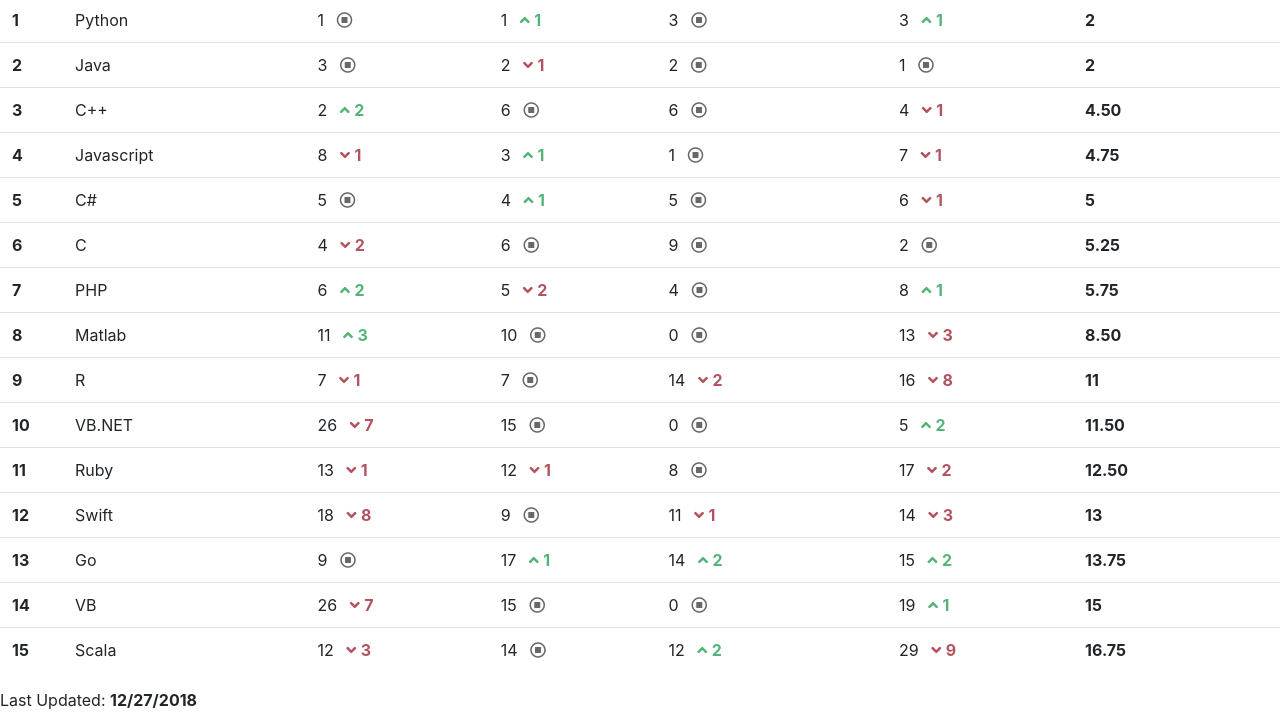
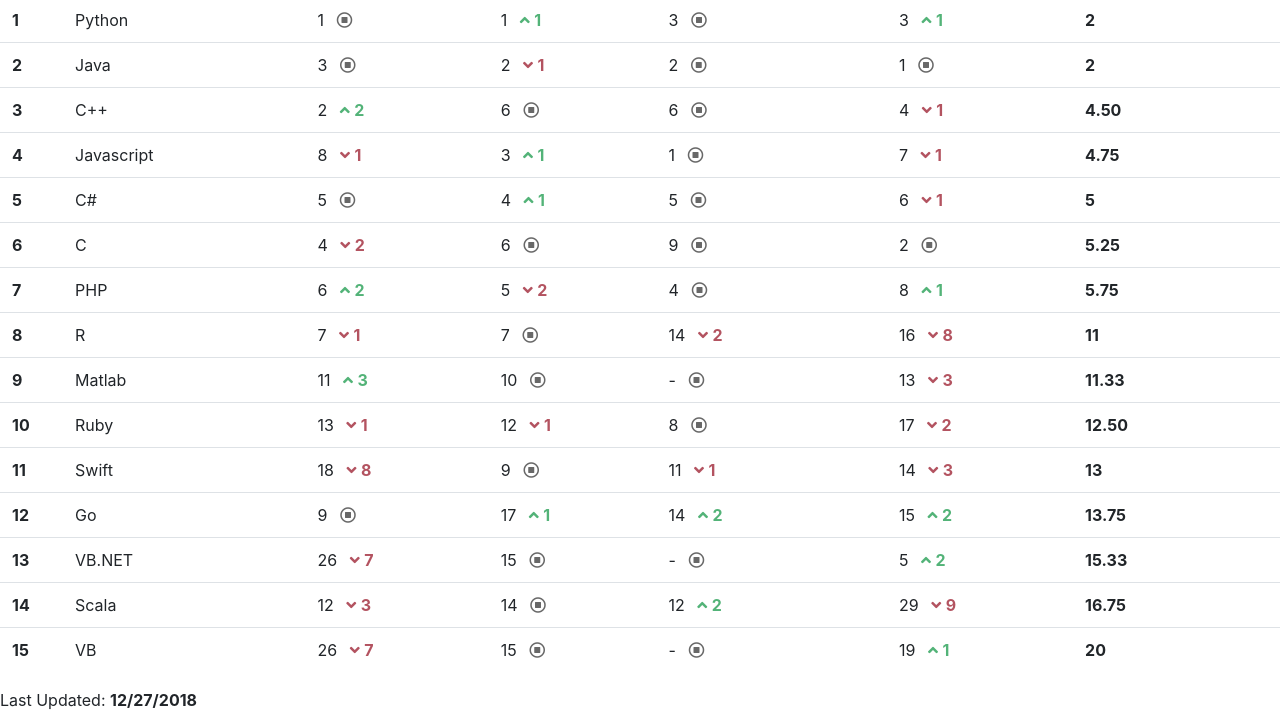
Before and after one commit to plrankings/plrankings.github.io, a website with bundled scripts: page index.html in a window 1280 px wide. Shown: the part 234-946 px from the top of the page. Built offline with nearby package versions, Linux system fonts and the light colour scheme.

Commit message:
Melhoria das lang sem posição

```diff
--- a/css/plr.css
+++ b/css/plr.css
@@ -62,3 +62,7 @@
 .ranking-box {
     float: left;
 }
+
+footer {
+    margin-bottom: 2em;
+}
--- a/index.html
+++ b/index.html
@@ -342,7 +342,7 @@
           </td>
 
           <td data-ranking="redmonk">
-            <span>0</span>
+            <span>-</span>
             <i class="neutral far fa-stop-circle" aria-hidden="true"></i>
 
           </td>
@@ -374,7 +374,7 @@
           </td>
 
           <td data-ranking="redmonk">
-            <span>0</span>
+            <span>-</span>
             <i class="neutral far fa-stop-circle" aria-hidden="true"></i>
 
           </td>
@@ -534,7 +534,7 @@
           </td>
 
           <td data-ranking="redmonk">
-            <span>0</span>
+            <span>-</span>
             <i class="neutral far fa-stop-circle" aria-hidden="true"></i>
 
           </td>
@@ -553,10 +553,10 @@
       </table>
 
 
-    <div>
+    <footer>
       <span id="span_last_updated">Last Updated</span>:
       <b id="b_last_updated">12/27/2018</b>
-    </div>
+    </footer>
   </body>
 </html>
 
--- a/js/index.js
+++ b/js/index.js
@@ -1,3 +1,4 @@
+let limit = 20;
 var dtable;
 var active_rankings = 4;
 var position_points = [];
@@ -20,7 +21,6 @@
 } );
 
 function configPoints() {
-    let limit = 20;
     for (p=limit; p>0; p--) {
         position_points.push(parseInt(1.5**p));
     }
@@ -153,16 +153,23 @@
         for (var c=0; c<columns.length; c++) {
             $(`#rankings-table > tbody > tr:nth-child(${l}) > td:nth-child(${columns[c]}) > span`).each(function(){
                 if ($(this).is(":visible")) {
-                    count++;
-                    let position = Number($(this).html().trim());
-                    sum += position;
-                    sum_factor += position_points[position-1];
+                    let position = $(this).html().trim();
+                    if (!isNaN(position)) {
+                        count++;
+                        position = Number(position);
+                        sum += position;
+                        sum_factor += position_points[position-1];
+                    }
                 }
             });
         }
-        let averageNum = sum/count;
-        let averageFixed2 = averageNum.toFixed(2);
-        let averageDisplay = averageFixed2.indexOf('.00')>0 ? averageNum : averageFixed2;
+        let averageDisplay = '-';
+        let averageNum = limit;
+        if (count>0) {
+            averageNum = sum/count;
+            let averageFixed2 = averageNum.toFixed(2);
+            averageDisplay = averageFixed2.indexOf('.00')>0 ? averageNum : averageFixed2;
+        }
         $(`#rankings-table > tbody > tr:nth-child(${l}) > td:nth-child(${avg_column}) > b`).html(averageDisplay);
 
         table_lines.push({average:averageNum, sum_factor:sum_factor, tr: $(`#rankings-table > tbody > tr:nth-child(${l})`).html()});
```
